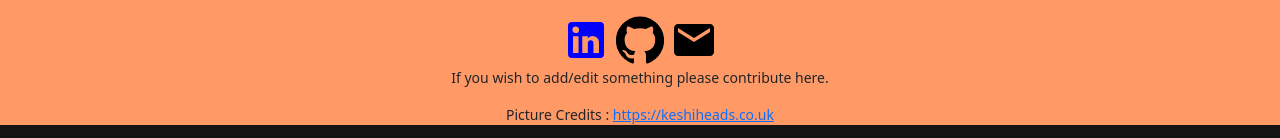
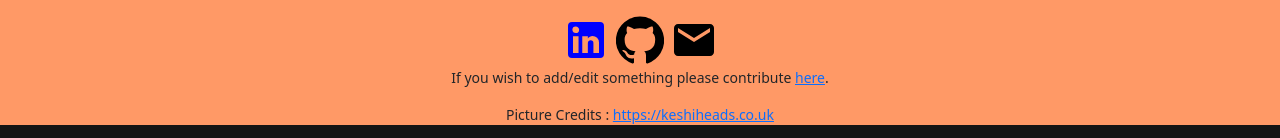
Before and after one commit to AC-BOSS/takeshis-castle, a React (Create React App) app: page /about in a window 1280 px wide. Shown: the part 2015-2153 px from the top of the page. Built offline with nearby package versions, Linux system fonts and the light colour scheme.

Commit message:
added contribute link and lazy loading for image

```diff
--- a/src/components/Footer/index.js
+++ b/src/components/Footer/index.js
@@ -11,7 +11,7 @@ export default function Footer(){
             <a href="https://www.linkedin.com/in/amartya-choudhary/"><LinkedInIcon className="icon" id="linkedIn"/></a>
             <a href="https://github.com/AC-BOSS" ><GitHubIcon className="icon" id="github"/></a>
             <a href="mailto:amartya.dps@gmai.com" ><EmailIcon className="icon" id="email" /></a>
-            <p className="small">If you wish to add/edit something please contribute here.</p>
+            <p className="small">If you wish to add/edit something please contribute <a href="https://github.com/AC-BOSS/takeshis-castle">here</a>.</p>
             <p className="small">Picture Credits : <a href="https://keshiheads.co.uk">https://keshiheads.co.uk</a></p>
         </footer>
     )
--- a/src/components/RenderCard/index.js
+++ b/src/components/RenderCard/index.js
@@ -17,7 +17,7 @@ export default function RenderCard(props) {
             <Card className="h-100" id={props.id || props.title}>
                 <div className={img_class} onClick={handleShow}>
                     {props.video && <PlayCircleFilledIcon fontSize="large" className="play-btn" />}
-                    <Card.Img variant='top' src={props.image} />
+                    <Card.Img variant='top' src={props.image} loading="lazy"/>
                 </div>
                 <Card.Body>
                     <Card.Title className="text-center">{props.title}</Card.Title>
```
